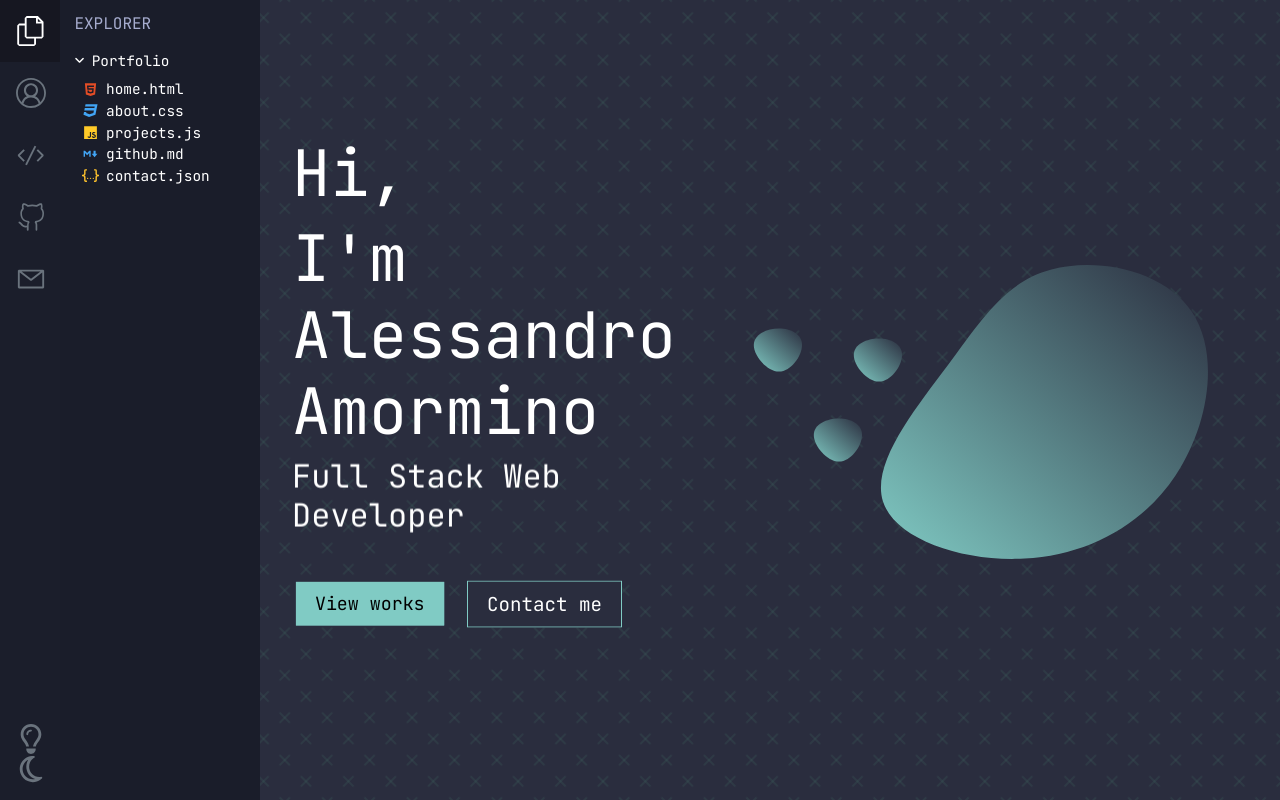
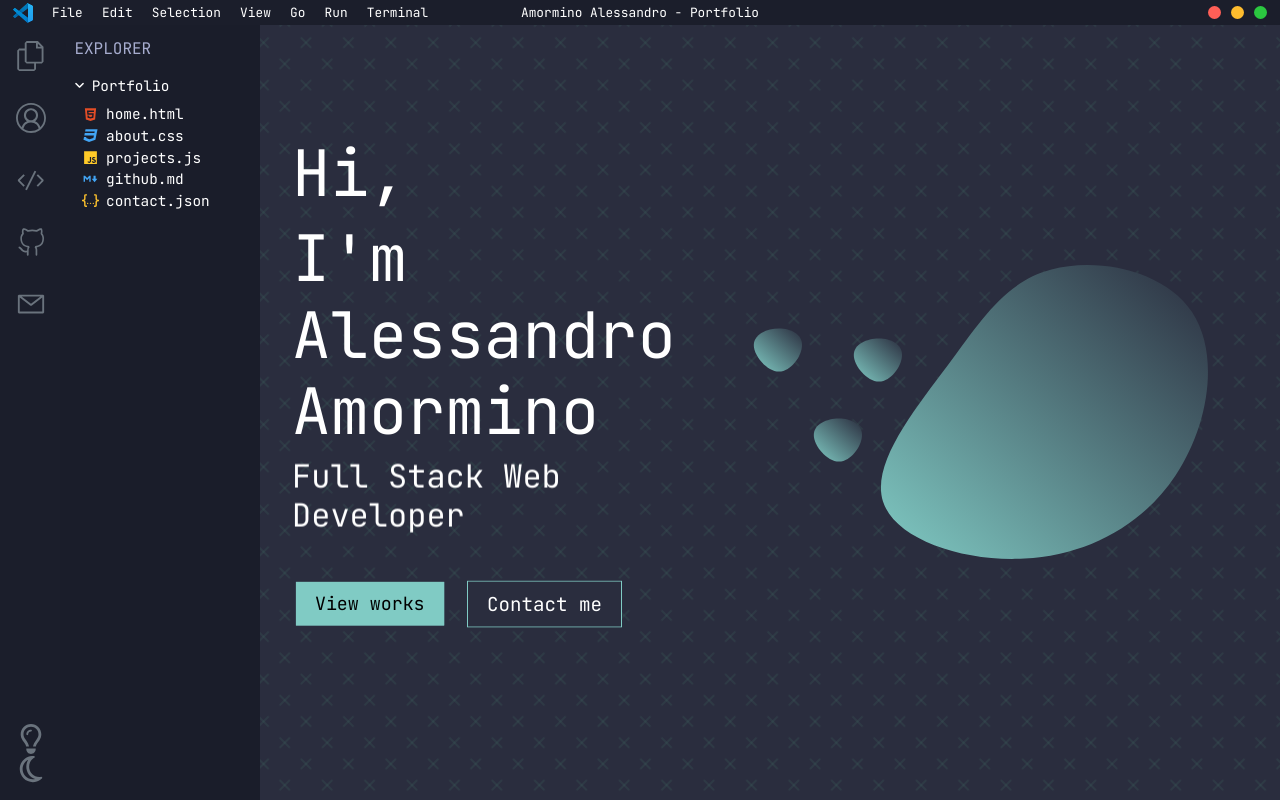
Before and after one commit to alessandroamormino/vite-boolfolio, a Vue app: page / in a window 1280 px wide. Built offline with nearby package versions, Linux system fonts and the light colour scheme.

Commit message:
feat: add AppToolbar component

```diff
--- a/src/App.vue
+++ b/src/App.vue
@@ -1,6 +1,7 @@
 <script>
 import AppExplorer from './components/AppExplorer.vue';
 import AppSide from './components/AppSide.vue';
+import AppToolbar from './components/AppToolbar.vue';
 
 export default {
   data(){
@@ -10,12 +11,14 @@ export default {
   },
   components: {
     AppSide,
-    AppExplorer
+    AppExplorer,
+    AppToolbar
 }
 }
 </script>
 
 <template>
+  <AppToolbar></AppToolbar>
   <div class="ui">
     <AppSide></AppSide>
     <AppExplorer></AppExplorer>
--- a/src/components/AppExplorer.vue
+++ b/src/components/AppExplorer.vue
@@ -48,7 +48,6 @@ export default{
   z-index: 1;
   // position
   padding: 1em;
-  // width: 10vw;
   width: 200px;
   color: #fff;
   background-color: #1A1D2A;
--- a/src/components/AppSide.vue
+++ b/src/components/AppSide.vue
@@ -48,7 +48,7 @@ nav{
     justify-content: space-between;
     // flex
     width: 60px;
-    height: 100vh;
+    height: calc(100vh - 25px);
     background-color: #1B1E2B;
     .top, .bottom{
       display: flex;
--- /dev/null
+++ b/src/components/AppToolbar.vue
@@ -0,0 +1,93 @@
+<script>
+export default{
+  name: 'AppToolbar',
+  data(){
+    return {
+
+    }
+  }
+}
+</script>
+<template>
+  <div class="toolbar">
+    <div class="left">
+      <img src="/img/vscode_icon.svg" alt="">
+      <div class="functions">
+        <span>File</span>
+        <span>Edit</span>
+        <span>Selection</span>
+        <span>View</span>
+        <span>Go</span>
+        <span>Run</span>
+        <span>Terminal</span>
+      </div>
+    </div>
+    <div class="center">
+      <span>Amormino Alessandro - Portfolio</span>
+    </div>
+    <div class="right">
+      <div class="close"></div>
+      <div class="minimize"></div>
+      <div class="expand"></div>
+    </div>
+  </div>
+</template>
+<style lang="scss" scoped>
+.toolbar{
+  display: flex;
+  align-items: center;
+  justify-content: center;
+  // flex
+  height: 25px;
+  background-color: #1B1E2B;
+  color: #fff;
+
+  font-size: .8em;
+
+  padding: 0 1em;
+  .left{
+    display: flex;
+    flex: 1 1;
+    text-align: left;
+    gap: 1.5em;
+    img{
+      height: 20px;
+    }
+    .functions{
+      display: flex;
+      align-items: center;
+      gap: 1.5em;
+
+      cursor: pointer;
+    }
+  }
+  .center{
+    flex: 1 1;
+    text-align: center;
+  }
+
+  .right{
+    display: flex;
+    justify-content: end;
+    gap: .8em;
+    flex: 1 1;
+
+    div{
+      height: 13px;
+      aspect-ratio: 1 / 1;
+      border-radius: 50%;
+
+      cursor: pointer;
+      &.close{
+        background-color: #FF5F57;
+      }
+      &.minimize{
+        background-color: #FEBC2E;
+      }
+      &.expand{
+        background-color: #2BC740;
+      }
+    }
+  }
+}
+</style>
--- a/src/style.scss
+++ b/src/style.scss
@@ -79,7 +79,7 @@
   display: flex;
   background-color: #2A2D3E;
   width: 100vw;
-  height: 100dvh;
+  height: calc(100dvh - 25px);
 }
 
 body{
```
Also changed, not shown: public/img/vscode_icon.svg (added).
